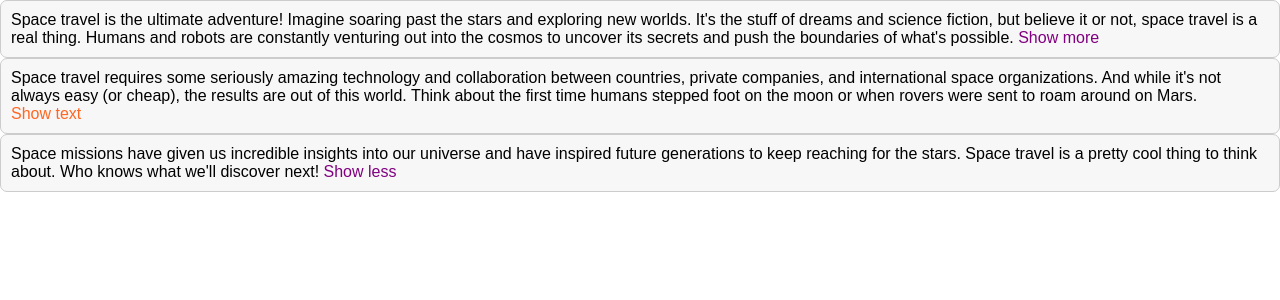
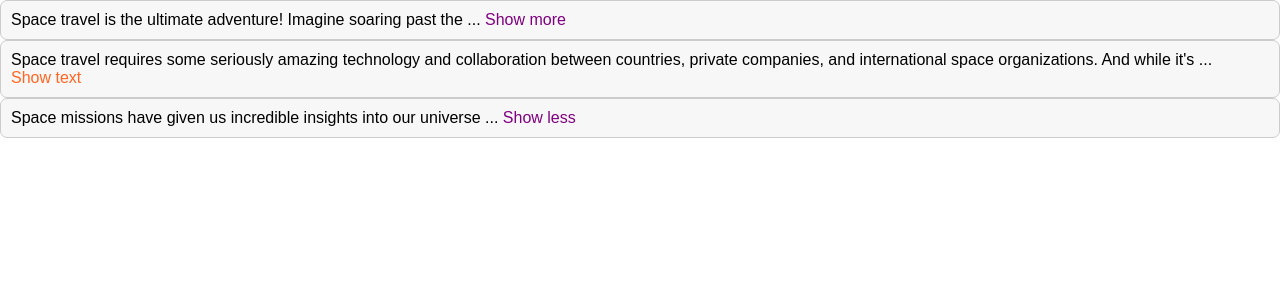
Before and after one commit to wbdvlpmnt/React_text_expander, a React (Create React App) app: page / in a window 1280 px wide. Shown: the top 300 px of the page. Built offline with nearby package versions, Linux system fonts and the light colour scheme; the HTML template or start-up script is replaced by a standard one.

Commit message:
added collapsed number of words prop

```diff
--- a/src/App.js
+++ b/src/App.js
@@ -40,6 +40,7 @@ function TextExpander({
   collapseButtonText = "Show less",
   buttonColor = "purple",
   expanded = false,
+  collapsedNumWords = 10,
   children,
 }) {
   const [isExpanded, setIsExpanded] = useState(expanded);
@@ -47,7 +48,11 @@ function TextExpander({
   return (
     <div className="box">
       <div>
-        {children}{" "}
+        {children.substring(
+          0,
+          children.indexOf(children.split(" ")[collapsedNumWords])
+        )}
+        {"... "}
         <button
           className="expandButton"
           style={{ color: buttonColor }}
```
